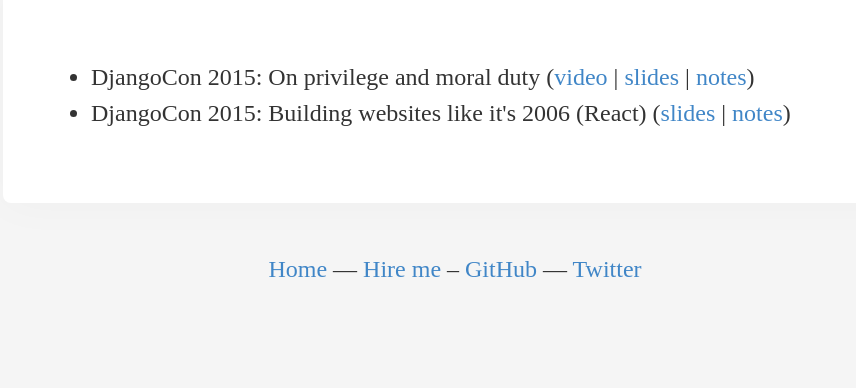
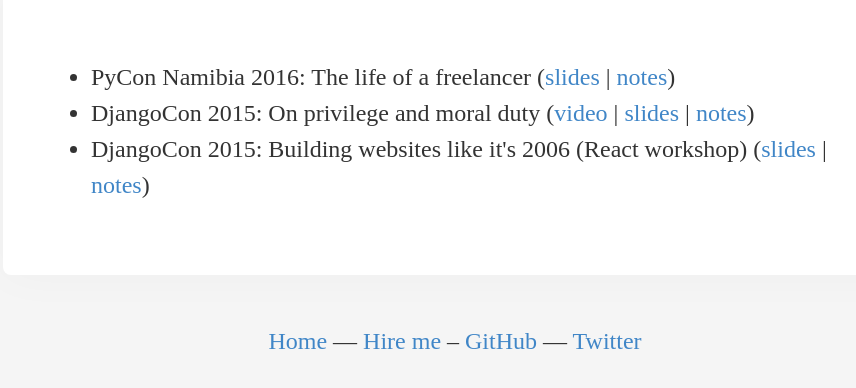
Before and after one commit to maikhoepfel/maiksprenger.github.io, a plain HTML site: page talks.html in a window 1280 px wide. Shown: the part 258-646 px from the top of the page, without its empty margins (185-1041 px from the left). Drawn offline with Linux system fonts and the light colour scheme; a web font is replaced by a local one.

Commit message:
Add freelancer talk

```diff
--- a/talks.html
+++ b/talks.html
@@ -17,13 +17,17 @@
         <div id="content">
             <ul>
                 <li>
+                    PyCon Namibia 2016: The life of a freelancer
+                    (<a href="talks/freelancer_slides.pdf">slides</a> |
+                     <a href="talks/freelancer_notes.txt">notes</a>)
+                <li>
                     DjangoCon 2015: On privilege and moral duty
                     (<a href="https://vimeo.com/133021488">video</a> |
                      <a href="talks/privilege_slides.pdf">slides</a> |
                      <a href="talks/privilege_notes.pdf">notes</a>)
                 </li>
                 <li>
-                    DjangoCon 2015: Building websites like it's 2006 (React)
+                    DjangoCon 2015: Building websites like it's 2006 (React workshop)
                     (<a href="talks/react_slides.pdf">slides</a> |
                      <a href="talks/react_notes.txt">notes</a>)
                 </li>
```
Also changed, not shown: talks/freelancer_notes.txt (added), 1 other file.
